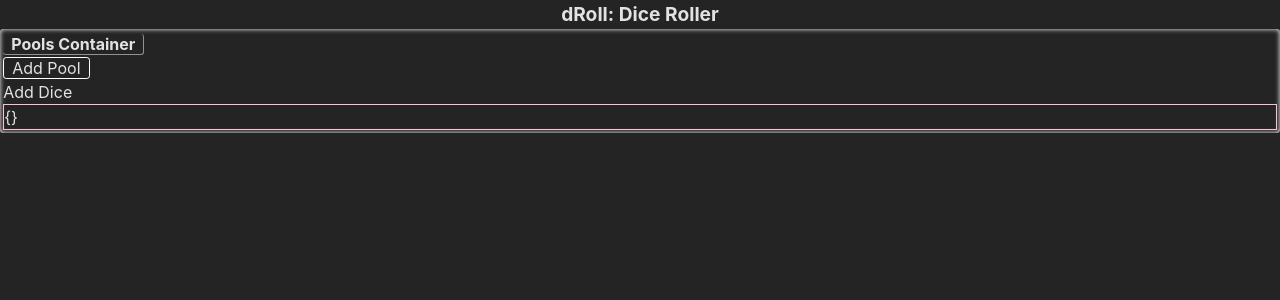
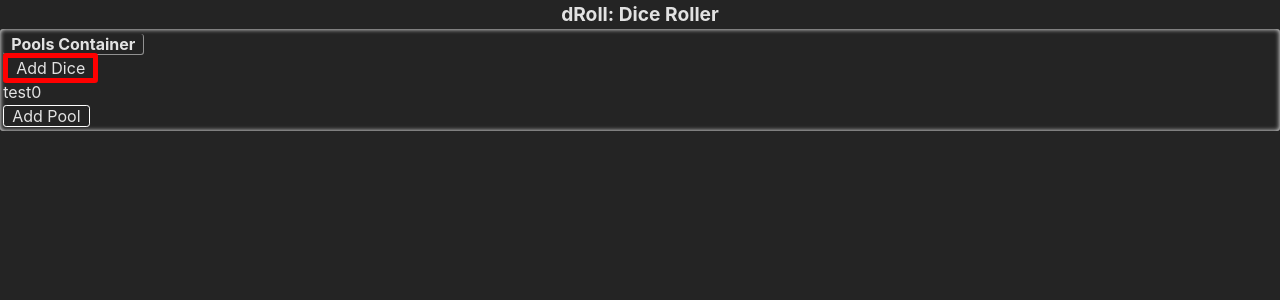
Before and after one commit to snowb/dRoll, a Vue app: page / in a window 1280 px wide. Both pictures are taken after a click on the element "Add Pool". Shown: the top 300 px of the page. Built offline with nearby package versions, Linux system fonts and the light colour scheme.

Commit message:
getting vue flow working with Pool object

```diff
--- a/src/components/PoolComponent.vue
+++ b/src/components/PoolComponent.vue
@@ -1,24 +1,46 @@
 <script setup>
-  import { reactive, defineProps } from 'vue';
-  import { Pool } from '../libs/pool-class-v1';
+  import { defineProps, toRaw, watchEffect, ref, unref, watch, shallowReactive} from 'vue';
 
   const props=defineProps({
     pool: Object,
+    pool_index: Number
   });
 
   const emit=defineEmits(['addDice']);
+  const addDice=()=>{
+    emit('addDice', {pool_index:props.pool_index, min:1, max:6, modifier:0});
+  };
+  const showPool=(_dice)=>{
+    console.log("showing",toRaw(_dice));
+    return "showing "+toRaw(_dice).getMinimum()+"D"+toRaw(_dice).getMaximum();
+  }
 
-  const testPool="nothing";
-  const addDice=()=>{
-    emit('addDice', {min:1, max:6, modifier:0});
-  };
+  let rawPoolFullResults=null;
+  let refPoolStringFullResults=ref("test1");
+  let count=0;
+  watchEffect(()=>{
+    //let pool=props.pool;
+    console.log("watchPostEffect 1",props.pool)
+    console.log("watchPostEffect 2",unref(props.pool))
+    //let pool=props.pool.value;
+    //rawPoolFullResults=toRaw(pool);
+    //rawPoolFullResults==pool;
+    //console.log("PoolComponent : watchPostEffect",rawPoolFullResults);
+    refPoolStringFullResults.value="test"+count;//JSON.stringify(rawPoolFullResults);
+    count++;
+    });
+  watch(props.pool, (_pool, _old_pool)=>{
+    console.log("pool changed")
+  });
 </script>
 
 <template>
-  <div @click="addDice">Add Dice</div>
-  <div id="container">
-    {{ props.pool }}
-  </div>
+  <span>
+    <span style="border:thick solid red; border-radius: 0.2em; padding: 0em 0.5em 0em 0.5em" @click="addDice">Add Dice</span>
+    <div v-for="(dice,dice_index) in unref(props.pool)">{{ showPool(dice) }} at dice_idnex:{{ dice_index }}</div>
+    <div>{{ refPoolStringFullResults }}</div>
+  </span>
+
 </template>
 
 <style scoped>
--- a/src/components/PoolsContainer.vue
+++ b/src/components/PoolsContainer.vue
@@ -1,15 +1,19 @@
 <script setup>
-  import { reactive } from 'vue';
+  import { reactive, ref, unref, shallowReactive, toRaw, triggerRef, shallowRef } from 'vue';
   import PoolComponent from './PoolComponent.vue';
   import { Pool } from '../libs/pool-class-v1';
 
-  const pools=reactive([]);
+  const pools=shallowRef([]);
 
   const addPool=()=>{
-    pools.push(new Pool());
+    pools.value=[...pools.value, new Pool()];
+    triggerRef(pools);
   };
   const addDice=(_arguments)=>{
-    console.log("addDice", _arguments)
+    console.log("PoolsContainer: addDice 1",toRaw(pools));
+    toRaw(pools.value[_arguments.pool_index]).addDice(_arguments.min, _arguments.max, _arguments.modifier);
+    console.log("PoolsContainer: addDice 2",pools[_arguments.pool_index])
+    triggerRef(pools);
   }
 </script>
 
@@ -20,10 +24,10 @@
       Pools Container
     </span>
   </div>
+  <PoolComponent v-for="(pool,pool_index) in pools" :pool=ref(pool.getFullRollResults()) :pool_index=pool_index @addDice="addDice"></PoolComponent>
   <div>
     <span style="border:thin solid white; padding:0em 0.5em 0em 0.5em; border-radius: 0.2em;" @click="addPool()">Add Pool</span>
   </div>
-  <PoolComponent v-for="pool in pools" :pool=pool @addDice="addDice"></PoolComponent>
 </div>
 </template>
 
```
